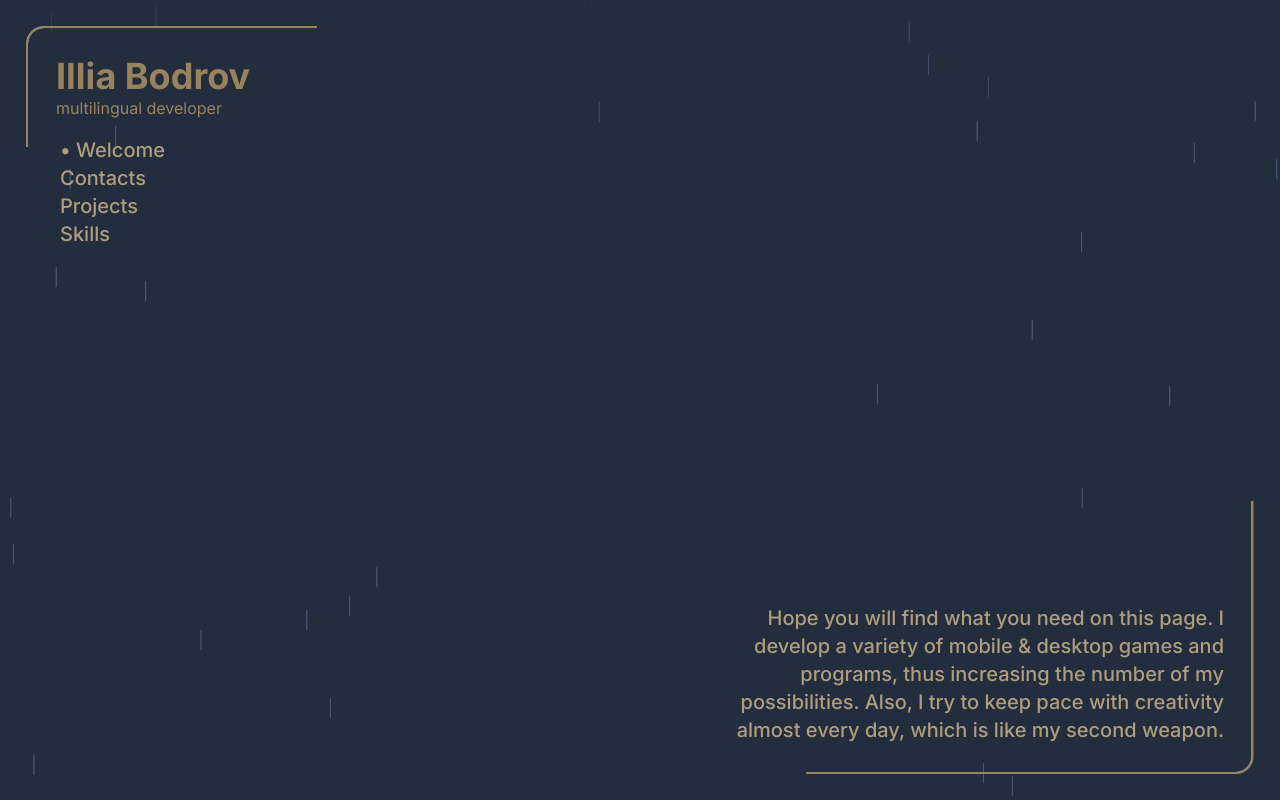
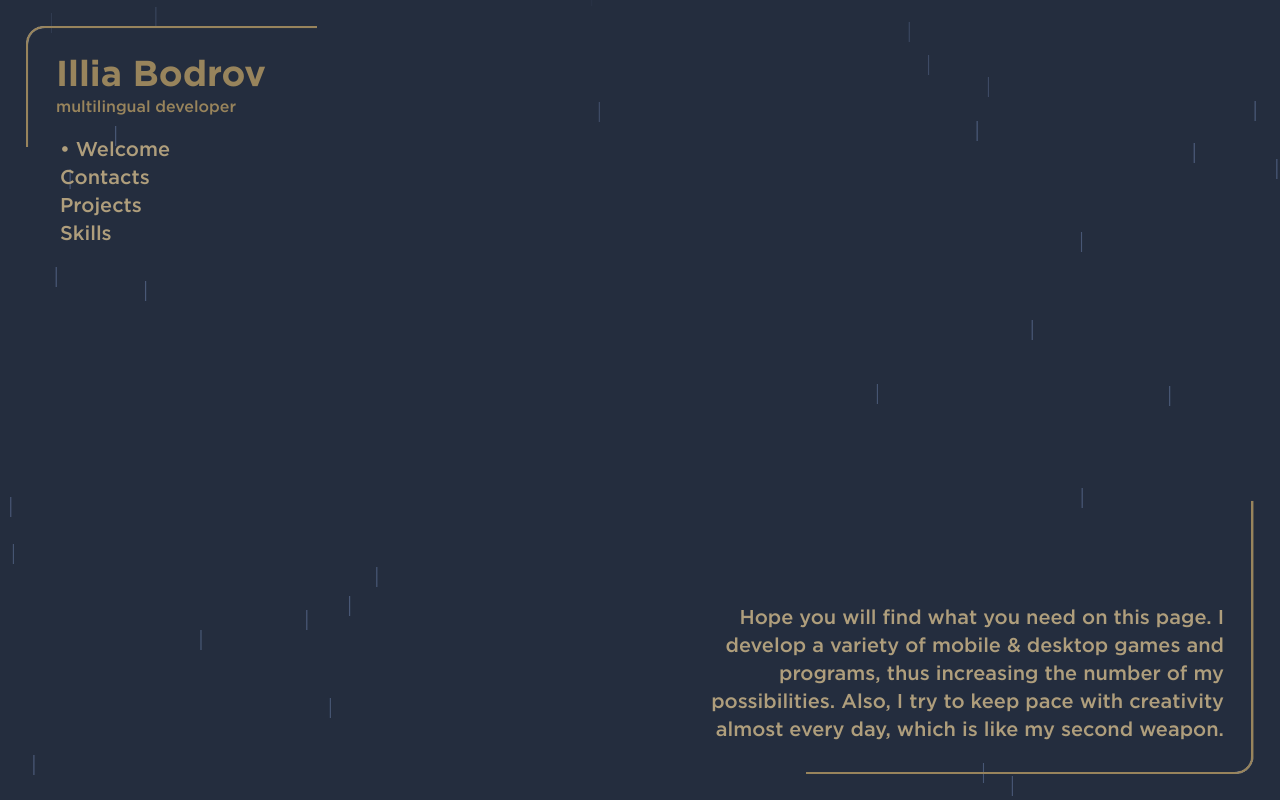
Before and after one commit to Urlugall/My-Portfolio, a Next.js app: page / in a window 1280 px wide. Built offline with nearby package versions, Linux system fonts and the light colour scheme.

Commit message:
Layout Update

```diff
--- a/src/app/layout.tsx
+++ b/src/app/layout.tsx
@@ -1,26 +1,20 @@
-import { ReactNode } from 'react';
 import Head from 'next/head';
-import { Inter } from 'next/font/google';
 import './globals.css';
 
-const inter = Inter({ subsets: ['latin'] });
-
 interface RootLayoutProps {
-  children: ReactNode;
+  children: React.ReactNode; // Corrected ReactNode to React.ReactNode
   pageTitle?: string;
 }
 
 // RootLayout component provides a consistent layout for all pages
 export default function RootLayout({ children, pageTitle = 'My Portfolio' }: RootLayoutProps) {
   return (
-    <html lang="en">
+    <>
       <Head>
         <title>{pageTitle}</title>
         <meta name="description" content="Welcome to my professional portfolio website" />
       </Head>
-      <body className={inter.className}>
-        <main>{children}</main>
-      </body>
-    </html>
+      <main>{children}</main>
+    </>
   );
 }
```
